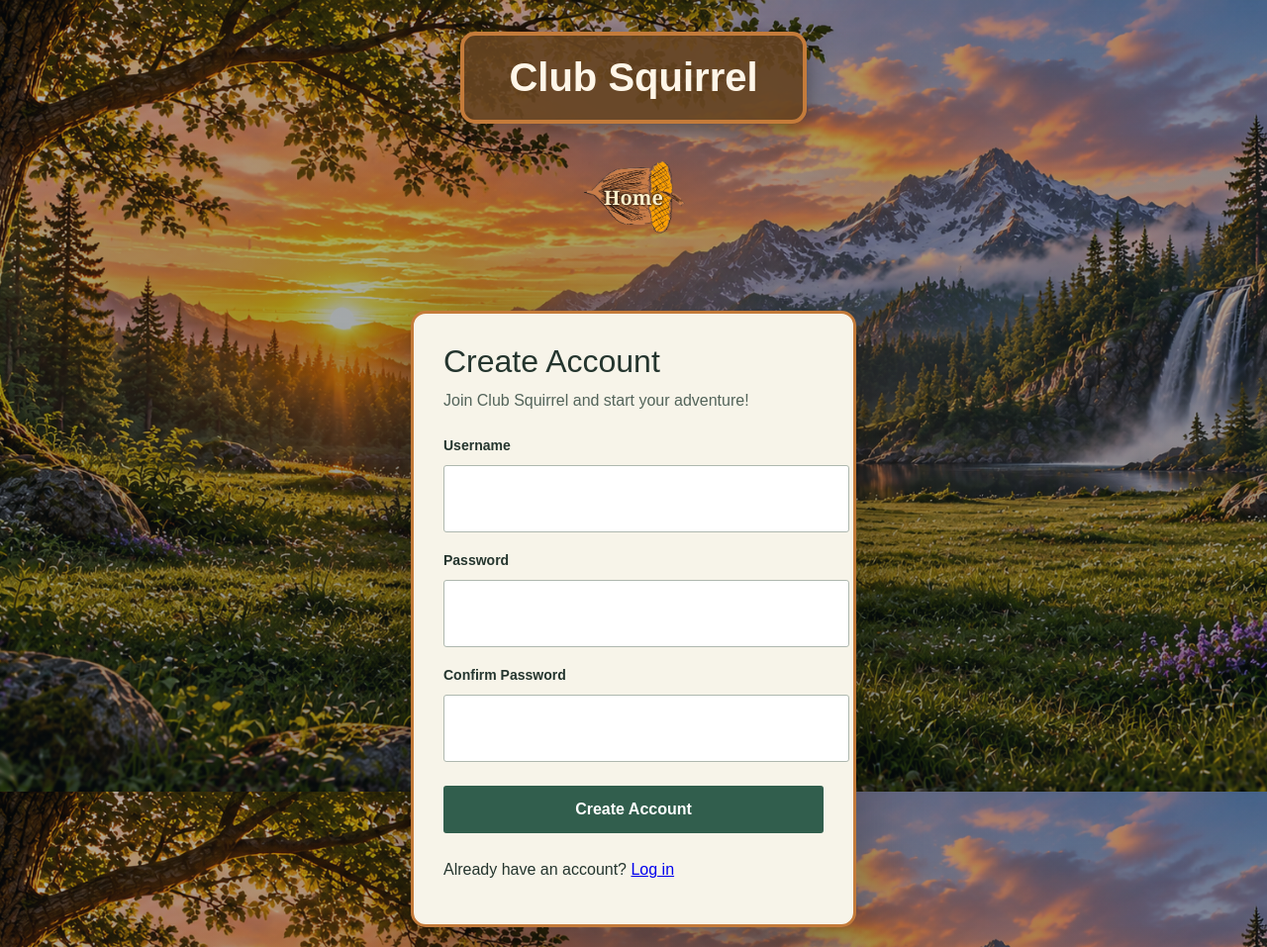
After one commit to oop-cpu/Club_Squirrel, a Django app: page /login/register/ in a window 1280 px wide. The commit adds this page. Shown: the whole page at 99% size. Run offline with Django 5.2, Linux system fonts and the light colour scheme.

Commit message:
Add login registration and logout functionality

```diff
--- a/login/templates/login/login.html
+++ b/login/templates/login/login.html
@@ -5,7 +5,7 @@
     <meta charset="UTF-8">
     <meta name="viewport" content="width=device-width, initial-scale=1.0">
     <title>Log in | Club Squirrel</title>
-    <link rel="stylesheet" href="{% static '../static/css/style.css' %}">
+    <link rel="stylesheet" href="{% static 'css/style.css' %}">
 </head>
 <body>
     <header class="site-header">
@@ -29,6 +29,10 @@
             <input id="id_password" type="password" name="password" autocomplete="current-password" required>
             {% if next %}<input type="hidden" name="next" value="{{ next }}">{% endif %}
             <button type="submit">Log in</button>
+                <p>
+                    Don't have an account?
+                    <a href="{% url 'login:register' %}">Create Account</a>
+                </p>
         </form>
     </main>
 </body>
--- /dev/null
+++ b/login/templates/login/register.html
@@ -0,0 +1,63 @@
+{% load static %}
+<!DOCTYPE html>
+<html lang="en">
+<head>
+    <meta charset="UTF-8">
+    <meta name="viewport" content="width=device-width, initial-scale=1.0">
+    <title>Register | Club Squirrel</title>
+    <link rel="stylesheet" href="{% static 'css/style.css' %}">
+</head>
+<body>
+    <header class="site-header">
+        <h1>Club Squirrel</h1>
+        <a href="{% url 'home:index' %}" class="menu-button">
+            <img class="button-acorn"
+                 src="{% static 'images/good_acorn.png' %}" alt="">
+            <span>Home</span>
+        </a>
+    </header>
+
+    <main class="login-layout">
+        <form class="login-form" method="post">
+            {% csrf_token %}
+
+            <h2>Create Account</h2>
+            <p class="form-intro">
+                Join Club Squirrel and start your adventure!
+            </p>
+
+            {% if form.non_field_errors %}
+                <div class="login-error" role="alert">
+                    {{ form.non_field_errors }}
+                </div>
+            {% endif %}
+
+            <label for="id_username">Username</label>
+            <input type="text" id="id_username"
+                   name="username" autocomplete="username"
+                   value="{{ form.username.value|default_if_none:'' }}"
+                   required>
+            {{ form.username.errors }}
+
+            <label for="id_password1">Password</label>
+            <input type="password" id="id_password1"
+                   name="password1" autocomplete="new-password"
+                   required>
+            {{ form.password1.errors }}
+
+            <label for="id_password2">Confirm Password</label>
+            <input type="password" id="id_password2"
+                   name="password2" autocomplete="new-password"
+                   required>
+            {{ form.password2.errors }}
+
+            <button type="submit">Create Account</button>
+
+            <p>
+                Already have an account?
+                <a href="{% url 'login:index' %}">Log in</a>
+            </p>
+        </form>
+    </main>
+</body>
+</html>
--- a/login/urls.py
+++ b/login/urls.py
@@ -1,8 +1,11 @@
 from django.urls import path
-from .views import LoginPageView
+from django.contrib.auth.views import LogoutView
+from .views import LoginPageView, register
 
 app_name = 'login'
 
 urlpatterns = [
     path('', LoginPageView.as_view(), name='index'),
+    path('register/', register, name='register'),
+    path('logout/', LogoutView.as_view(next_page='home:index'), name='logout'),
 ]
--- a/login/views.py
+++ b/login/views.py
@@ -1,6 +1,25 @@
 from django.contrib.auth.views import LoginView
+from django.contrib.auth.forms import UserCreationForm
+from django.shortcuts import render, redirect
+from django.contrib.auth import login
 
 
 class LoginPageView(LoginView):
     template_name = 'login/login.html'
     next_page = 'home:index'
+
+
+def register(request):
+    if request.method == 'POST':
+        form = UserCreationForm(request.POST)
+
+        if form.is_valid():
+            user = form.save()
+            login(request, user)
+            return redirect('home:index')
+    else:
+        form = UserCreationForm()
+
+    return render(request, 'login/register.html', {
+        'form': form
+    })
--- a/static/css/style.css
+++ b/static/css/style.css
@@ -461,3 +461,44 @@ body {
         padding: 15px;
     }
 }
+
+/* Center login and registration pages */
+body:has(.login-layout) {
+    min-height: 100vh;
+    justify-content: center;
+}
+
+/* Login and registration layout */
+.login-layout {
+    display: flex;
+    align-items: center;
+    justify-content: center;
+    width: 100%;
+    max-width: 600px;
+    min-height: auto;
+    margin: 0 auto;
+    padding: 20px;
+    box-sizing: border-box;
+}
+
+/* Login and registration forms */
+.login-form {
+    width: 100%;
+    max-width: 450px;
+    padding: 30px;
+    box-sizing: border-box;
+    border: 3px solid #c47b3a;
+    border-radius: 15px;
+    background-color: #f7f4e9;
+}
+
+/* Keep forms centered on smaller screens */
+@media (max-width: 600px) {
+    .login-layout {
+        padding: 15px;
+    }
+
+    .login-form {
+        padding: 20px;
+    }
+}
```
Also changed, not shown: home/templates/home/index.html (+11 -0 lines).
